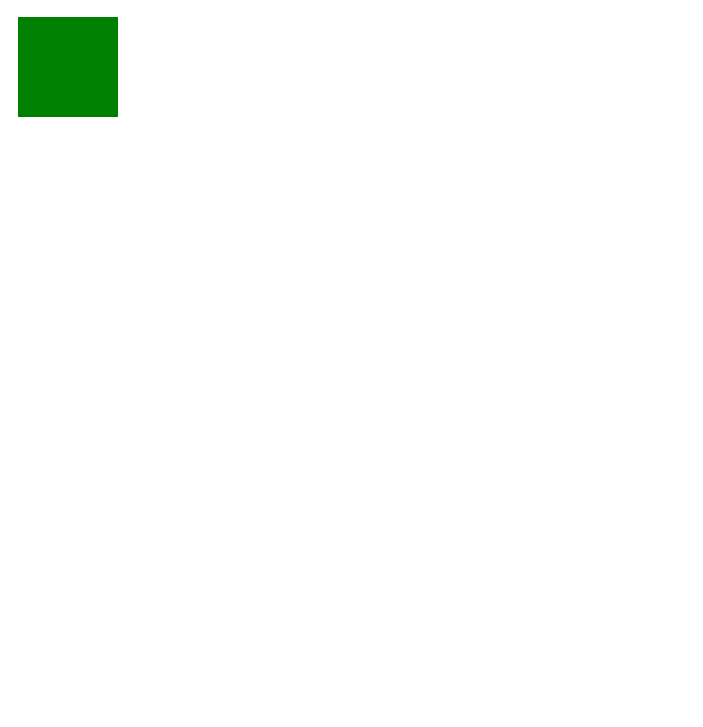
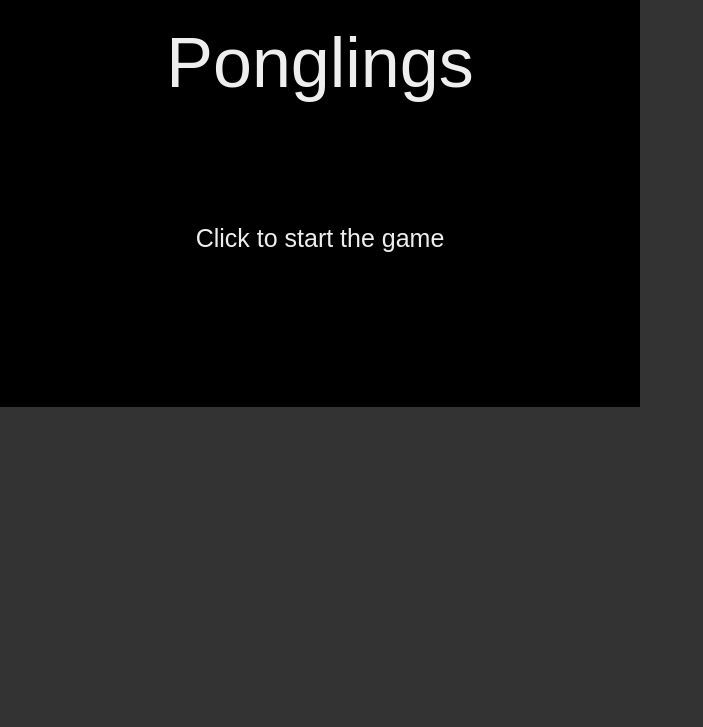
Before and after one commit to frainho/canvas-pong, a website: page index.html in a window 1280 px wide. Shown: the part 73-800 px from the top of the page, without its empty margins (0-703 px from the left). Drawn offline with Linux system fonts and the light colour scheme.

Commit message:
destroy main screen and build game board

```diff
--- a/index.html
+++ b/index.html
@@ -2,14 +2,13 @@
 <html lang="en">
 
 <head>
-  <title>Hello, world!</title>
+  <title>Ponglings</title>
   <meta charset="utf-8">
   <meta name="viewport" content="width=device-width, initial-scale=1, shrink-to-fit=no">
   <link rel="stylesheet" href="styles/style.css">
 </head>
 
 <body>
-  <h1>Canvas Pong</h1>
   <div class="container">
 
   </div>
--- a/scripts/canvas.js
+++ b/scripts/canvas.js
@@ -2,13 +2,13 @@
 
 class Canvas {
   constructor (width, height) {
-    this.canvas = document.createElement('canvas');
-    this.canvas.setAttribute('width', width);
-    this.canvas.setAttribute('height', height);
+    this.canvasElement = document.createElement('canvas');
+    this.canvasElement.setAttribute('width', width);
+    this.canvasElement.setAttribute('height', height);
 
     this.container = document.querySelector('.container');
-    this.container.appendChild(this.canvas);
+    this.container.appendChild(this.canvasElement);
 
-    this.ctx = this.canvas.getContext('2d');
+    this.ctx = this.canvasElement.getContext('2d');
   }
 }
--- a/scripts/main.js
+++ b/scripts/main.js
@@ -1,36 +1,39 @@
 'use strict';
 
-function main() {
+function main () {
   const canvasWidth = 640;
   const canvasHeight = 480;
 
+  const canvas = new Canvas(canvasWidth, canvasHeight);
+  const game = new Game(canvas.ctx, canvasWidth, canvasHeight);
+
   // Build Splash
 
-  function buildSplash() {
-    const canvas = new Canvas(canvasWidth, canvasHeight);
-    const game = new Game(canvas.ctx);
-
+  function buildSplash () {
     game.buildSplash();
+    canvas.canvasElement.addEventListener('click', destroySplash);
   }
 
   // Desktroy Splash and build Game
-  function destroySplash() {
+  function destroySplash () {
+    canvas.canvasElement.removeEventListener('click', destroySplash);
+    game.destroySplash();
+    buildGame();
+  }
+
+  function buildGame () {
+    game.buildGame();
+  }
+
+  // Destroy Game and build Game Over
+  function destroyGame () {
 
   }
 
-  function buildGame() {
-
-  }
-
-  // Destroy Game and build Game Over
-  function destroyGame() {
-
-  }
-
-  function buildGameOver() {
+  function buildGameOver () {
 
   }
   buildSplash();
 }
 
-window.addEventListener('load', main)
+window.addEventListener('load', main);
--- a/scripts/obj/Game.js
+++ b/scripts/obj/Game.js
@@ -1,16 +1,40 @@
 'use strict';
 
 class Game {
-  constructor(ctx) {
+  constructor (ctx, canvasWidth, canvasHeight) {
     this.ctx = ctx;
+    this.canvasWidth = canvasWidth;
+    this.canvasHeight = canvasHeight;
   }
 
-  buildSplash() {
-    this.ctx.fillStyle = 'green';
-    this.ctx.fillRect(10, 10, 100, 100);
+  buildSplash () {
+    this.ctx.fillStyle = 'black';
+    this.ctx.fillRect(0, 0, this.canvasWidth, this.canvasHeight);
+
+    this.ctx.font = '70px sans-serif';
+    this.ctx.textAlign = 'center';
+    this.ctx.fillStyle = '#eee';
+    this.ctx.fillText('Ponglings', this.canvasWidth / 2, this.canvasHeight / 3);
+
+    this.ctx.font = '25px sans-serif';
+    this.ctx.fillStyle = '#white';
+    this.ctx.textAlign = 'center';
+    this.ctx.fillText('Click to start the game', this.canvasWidth / 2, this.canvasHeight - this.canvasHeight / 3);
   }
 
+  destroySplash () {
+    this.ctx.clearRect(0, 0, this.canvasWidth, this.canvasHeight);
+  }
 
+  buildGame () {
+    this.drawGame();
+  }
 
-
+  drawGame () {
+    this.ctx.fillStyle = 'black';
+    this.ctx.fillRect(0, 0, this.canvasWidth, this.canvasHeight);
+    this.ctx.fillStyle = 'white';
+    this.ctx.fillRect(10, 0, this.canvasWidth - 20, 20);
+    this.ctx.fillRect(10, this.canvasHeight - 20, this.canvasWidth - 20, 20);
+  }
 }
--- a/styles/style.css
+++ b/styles/style.css
@@ -0,0 +1,21 @@
+
+/* ---- reset ---- */
+
+html {
+  box-sizing: border-box;
+}
+*, *:before, *:after {
+  box-sizing: inherit;
+}
+
+body {
+  margin: 0;
+  padding: 0;
+}
+
+/* --- Background ---*/
+
+body {
+  background-color: #333;
+  color: white;
+}
```
